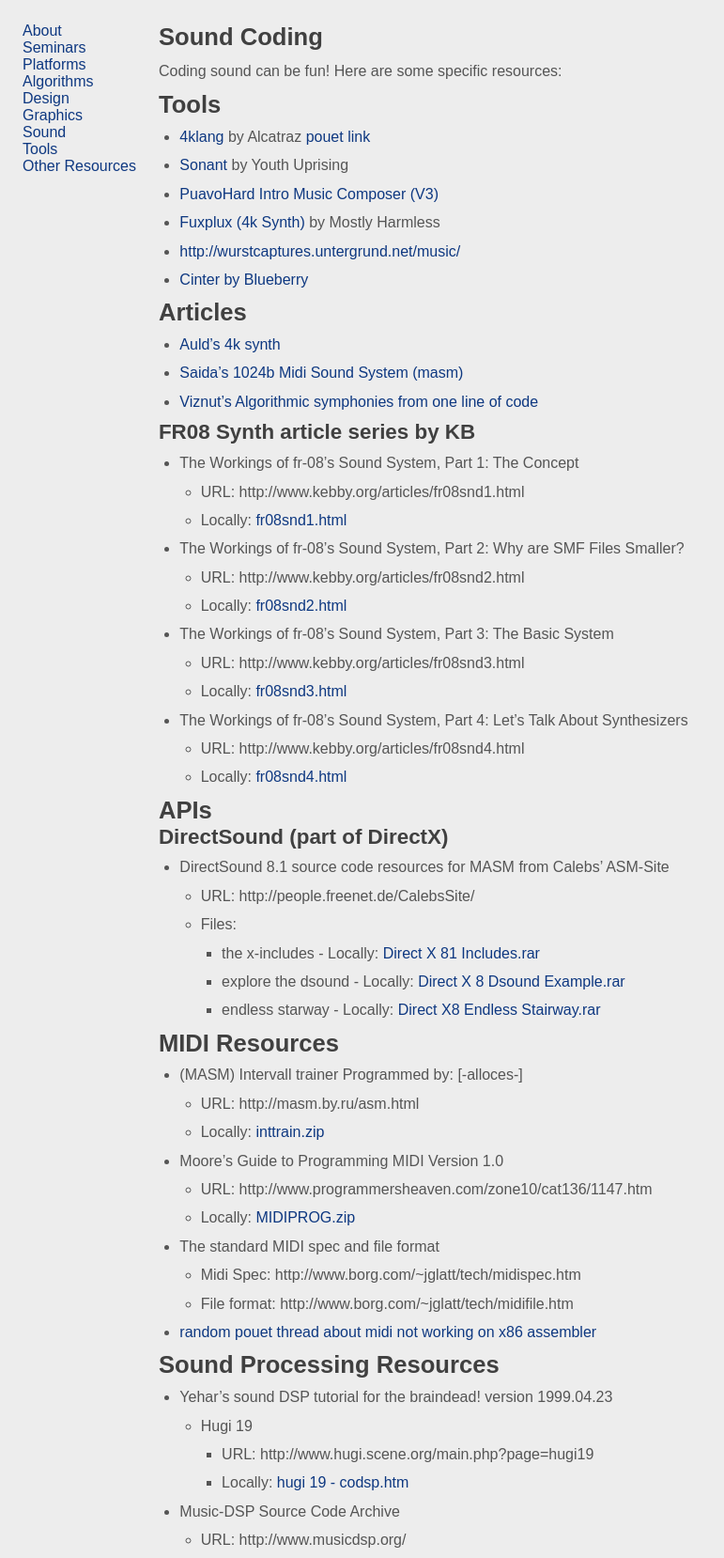
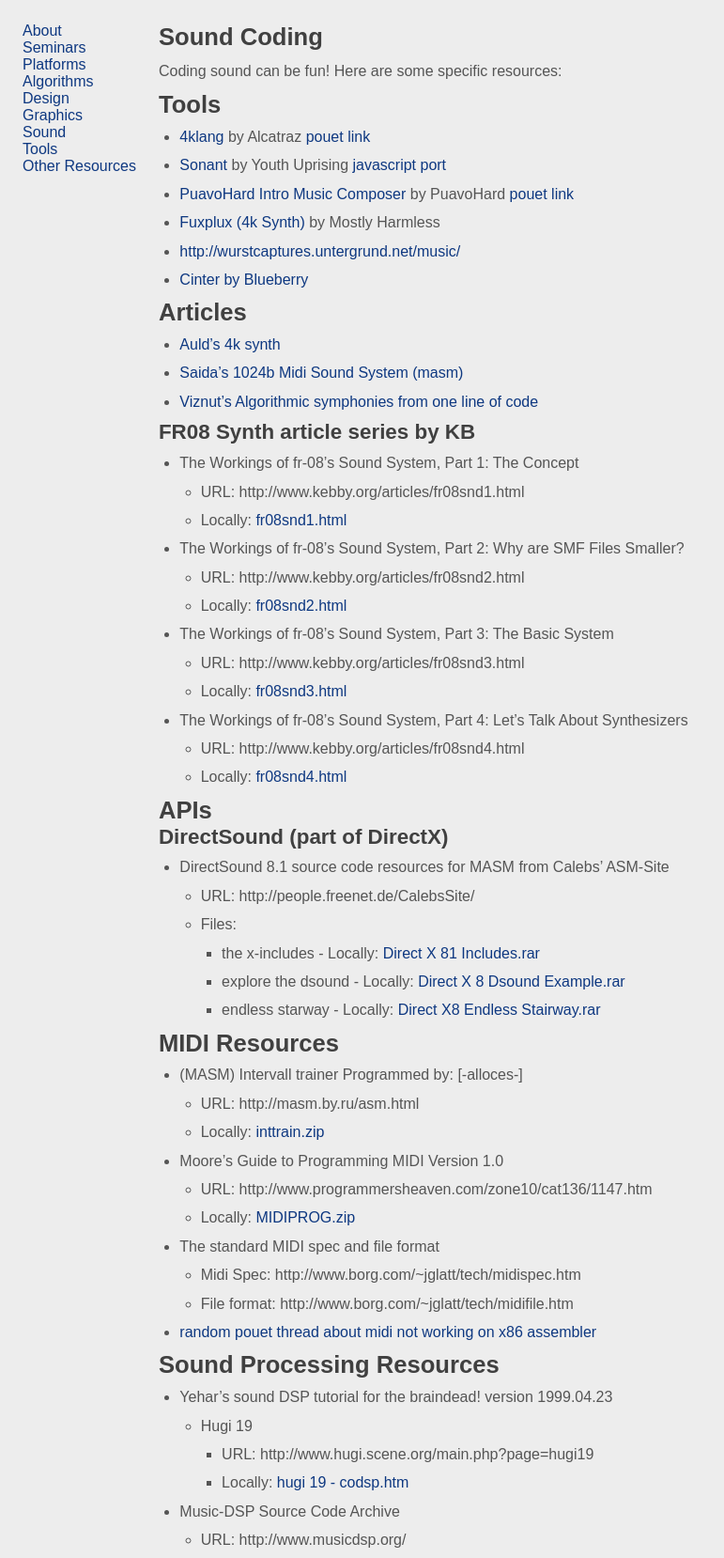
Before and after one commit to in4k/in4k.github.io, a Jekyll site: the page built from wiki/sound-coding.markdown, in a window 1280 px wide. Shown: the whole page at 94% size, without its empty margins (0-771 px from the left). Built offline with Jekyll 4.4.1, drawn with Linux system fonts in a browser that asks for light colours; some web fonts are replaced.

Commit message:
Update sound-coding.markdown

```diff
--- a/wiki/sound-coding.markdown
+++ b/wiki/sound-coding.markdown
@@ -8,8 +8,8 @@
 # Tools
 
 * [4klang](http://4klang.untergrund.net/) by Alcatraz [pouet link](http://www.pouet.net/prod.php?which=53398)
-* [Sonant](http://www.pouet.net/prod.php?which=53615) by Youth Uprising
-* [PuavoHard Intro Music Composer (V3)](http://www.puavohard.net/php/prod/phpimc)
+* [Sonant](http://www.pouet.net/prod.php?which=53615) by Youth Uprising [javascript port](http://sonantlive.bitsnbites.eu/)
+* [PuavoHard Intro Music Composer](http://www.puavohard.net/php/prod/phpimc) by PuavoHard [pouet link](http://www.pouet.net/prod.php?which=53671)
 * [Fuxplux (4k Synth)](http://www.pouet.net/prod.php?which=13016) by Mostly Harmless
 * [http://wurstcaptures.untergrund.net/music/](http://wurstcaptures.untergrund.net/music/)
 * [Cinter by Blueberry](https://bitbucket.org/askeksa/cinter)
```
